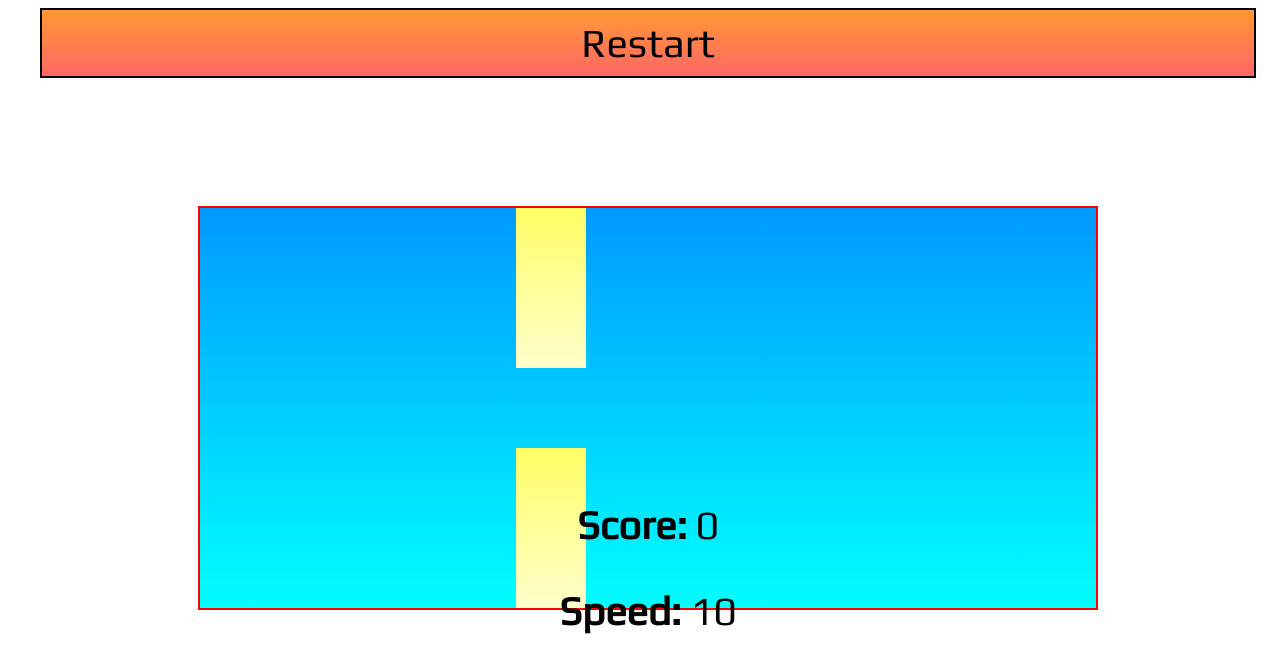
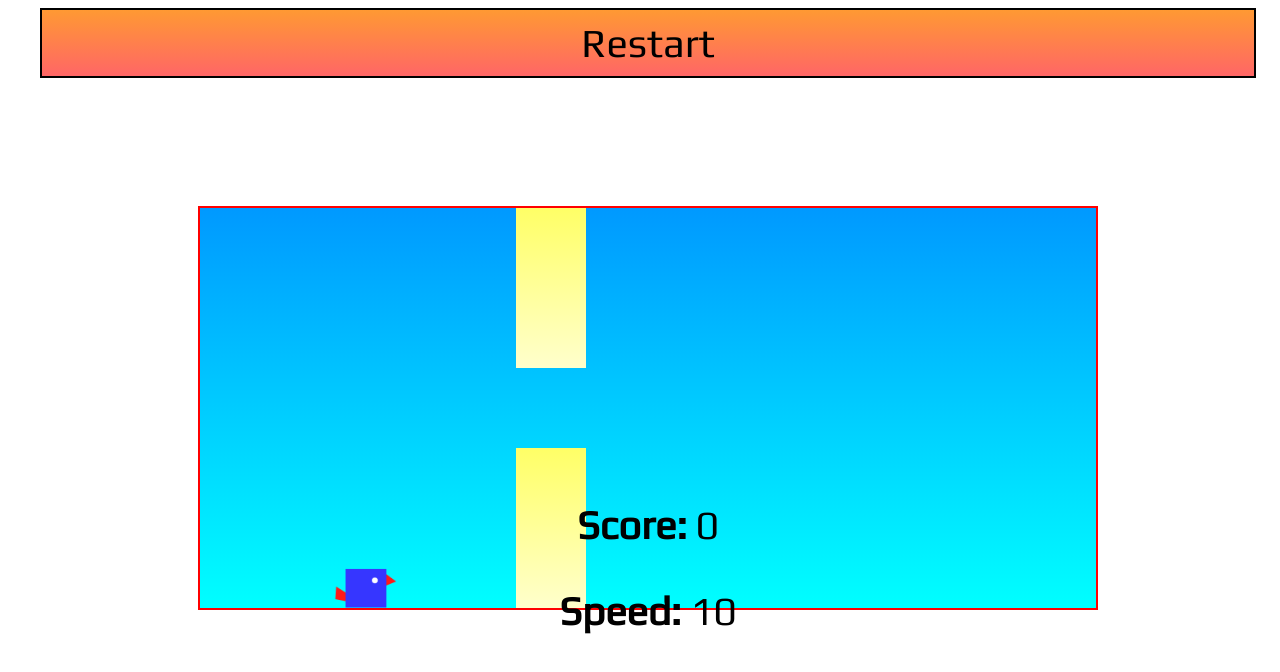
Before and after one commit to elektrocode/2048, a plain HTML site: page game.html in a window 1280 px wide. Drawn offline with Linux system fonts and the light colour scheme.

Commit message:
Update main.css

```diff
--- a/styles/main.css
+++ b/styles/main.css
@@ -97,7 +97,7 @@ body {
 
 #bird {
     position: absolute !important; /* Do not change */
-    background: url('~/../media/images/bird.png');
+    background: url('../../media/images/bird.png');
     height: 42px;
     width: 65px;
     background-size: contain;
```
